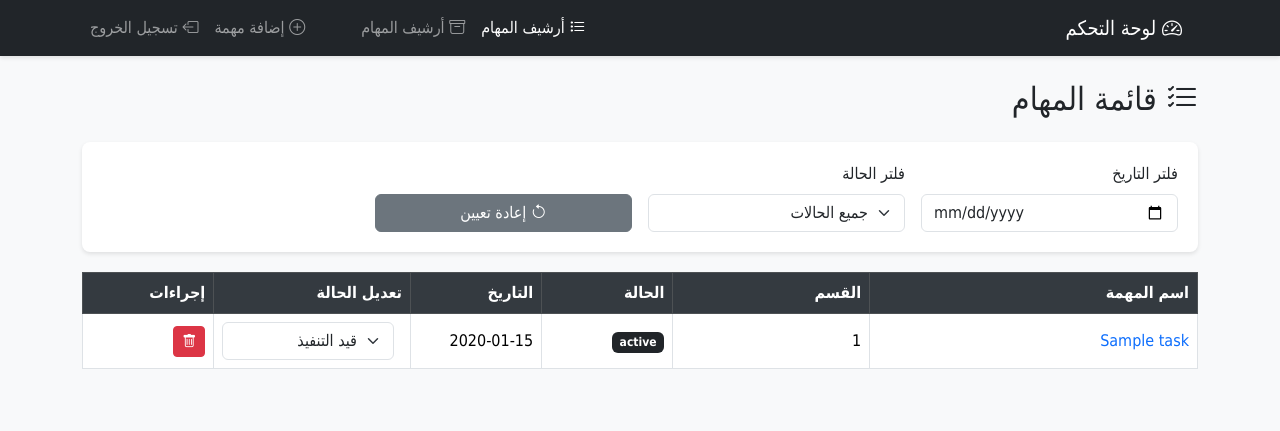
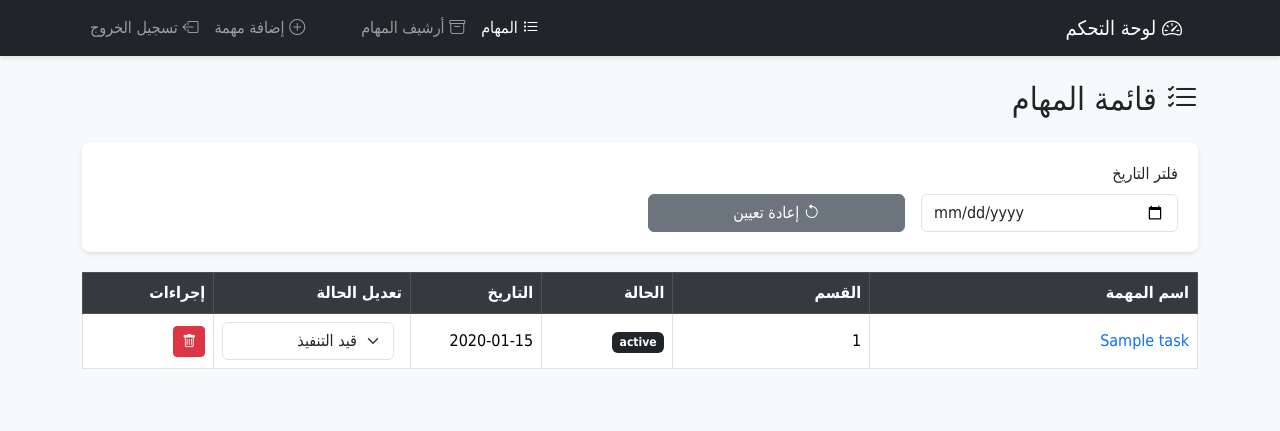
Before and after one commit to MhedyAlkhaldi/todo-app, a Flask app: page /archived_tasks in a window 1280 px wide. Shown: the top 431 px of the page. Run offline with Flask 3, Linux system fonts and the light colour scheme; a user stored in the database is signed in; tables that the repository leaves empty hold one stand-in row (values such as "Sample post"); some libraries are stand-ins or nearby versions.

```diff
--- a/templates/archived_tasks.html
+++ b/templates/archived_tasks.html
@@ -3,7 +3,7 @@
 <head>
     <meta charset="UTF-8">
     <meta name="viewport" content="width=device-width, initial-scale=1.0">
-    <title>أرشيف المهام</title>
+    <title>أرشيف المهام المكتملة</title>
     <link href="https://cdn.jsdelivr.net/npm/bootstrap@5.3.0-alpha1/dist/css/bootstrap.min.css" rel="stylesheet">
     <link href="https://cdn.jsdelivr.net/npm/bootstrap-icons@1.8.0/font/bootstrap-icons.css" rel="stylesheet">
     <style>
@@ -73,7 +73,7 @@
     <div class="collapse navbar-collapse" id="navbarNav">
       <ul class="navbar-nav me-auto">
         <li class="nav-item">
-          <a class="nav-link active" href="/dashboard"><i class="bi bi-list-task"></i> أرشيف المهام</a>
+          <a class="nav-link active" href="/dashboard"><i class="bi bi-list-task"></i> المهام</a>
         </li>
         <li class="nav-item">
             <a class="nav-link" href="/archived_tasks"><i class="bi bi-archive"></i> أرشيف المهام</a>
@@ -147,19 +147,6 @@
                     <label for="date_filter" class="form-label">فلتر التاريخ</label>
                     <input type="date" class="form-control" id="date_filter" name="date_filter"
                            value="{{ date_filter }}" onchange="applyFilters()">
-                </div>
-
-                <div class="col-md-3">
-                    <label for="status_filter" class="form-label">فلتر الحالة</label>
-                    <select class="form-select" id="status_filter" name="status_filter" onchange="applyFilters()">
-                        <option value="">جميع الحالات</option>
-                        <option value="قيد التنفيذ" {% if status_filter == 'قيد التنفيذ' %}selected{% endif %}>قيد التنفيذ</option>
-                        <option value="جاري العمل" {% if status_filter == 'جاري العمل' %}selected{% endif %}>جاري العمل</option>
-                        <option value="مكتمل" {% if status_filter == 'مكتمل' %}selected{% endif %}>مكتمل</option>
-                        <option value="مؤجل" {% if status_filter == 'مؤجل' %}selected{% endif %}>مؤجل</option>
-                        <option value="ملغى" {% if status_filter == 'ملغى' %}selected{% endif %}>ملغى</option>
-                        <option value="متأخر" {% if status_filter == 'متأخر' %}selected{% endif %}>متأخر</option>
-                    </select>
                 </div>
 
                 <div class="col-md-3 d-flex align-items-end">
```
Also changed, not shown: templates/dashboard.html (+7 -5 lines).
